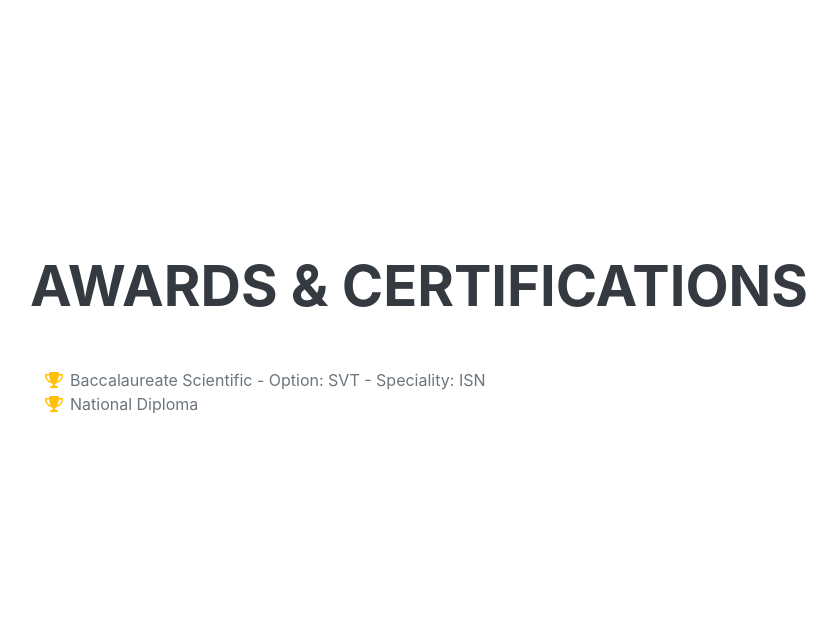
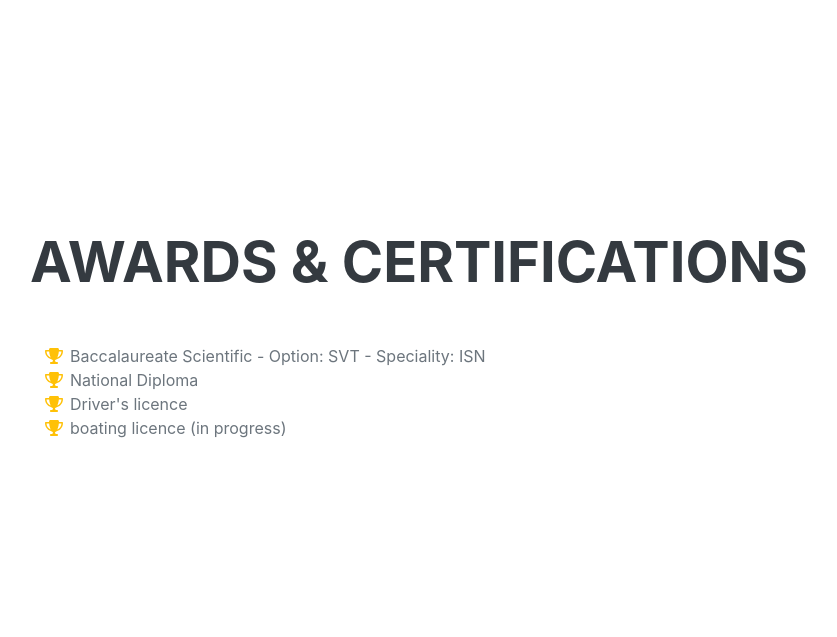
Before and after one commit to ValentinColin/website, a Django app: template home/templates/home/home.html in a window 1280 px wide. Shown: the part 4239-4876 px from the top of the page, without its empty margins (290-1127 px from the left). Run offline with Django 4.2, Linux system fonts and the light colour scheme; the template is opened without the code that fills it, so the values that code supplies are empty; some libraries are stand-ins or nearby versions; some web fonts are replaced.

Commit message:
Add awards on home page

```diff
--- a/home/templates/home/home.html
+++ b/home/templates/home/home.html
@@ -198,6 +198,14 @@
                             <span class="fa-li"><i class="fas fa-trophy text-warning"></i></span>
                             National Diploma
                         </li>
+                        <li>
+                            <span class="fa-li"><i class="fas fa-trophy text-warning"></i></span>
+                            Driver's licence
+                        </li>
+                        <li>
+                            <span class="fa-li"><i class="fas fa-trophy text-warning"></i></span>
+                            boating licence (in progress)
+                        </li>
                     </ul>
                 </div>
             </section>
```
